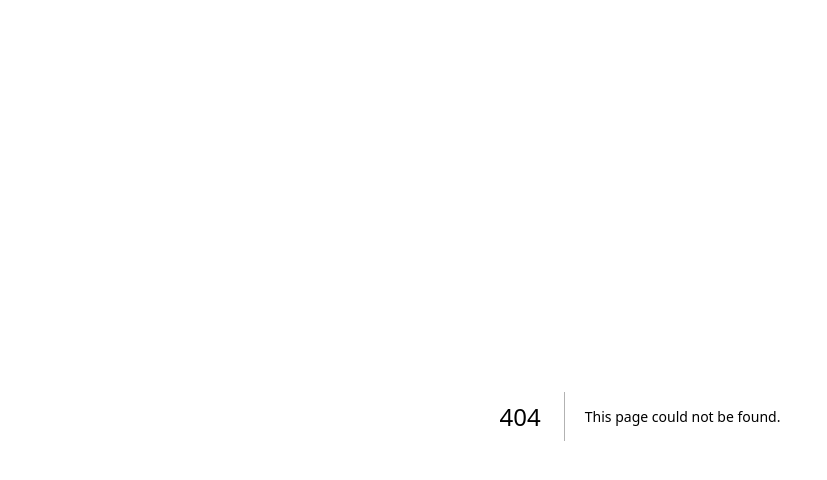
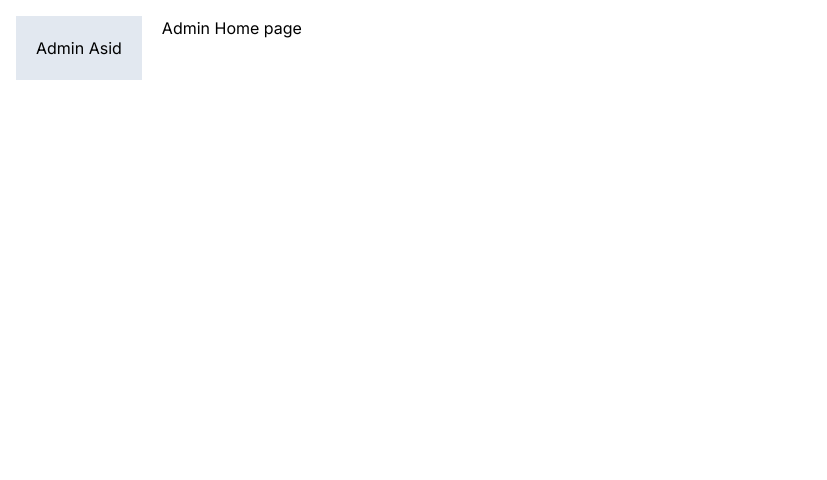
Before and after one commit to javadsaeid/next-training, a Next.js app: page /admin in a window 1280 px wide. Before the commit this address had no page. Shown: the top 480 px of the page, without its empty margins (0-827 px from the left). Built offline with nearby package versions, Linux system fonts and the light colour scheme.

Commit message:
add admin page

```diff
--- /dev/null
+++ b/app/admin/layout.tsx
@@ -0,0 +1,14 @@
+import React, { ReactNode } from 'react'
+interface Props {
+    children: ReactNode
+}
+const AdminLayout = ({children}: Props) => {
+  return (
+    <div className='flex'>
+        <aside className='bg-slate-200 p-5 mr-5'>Admin Asid</aside>
+        <div>{children}</div>
+    </div>
+  )
+}
+
+export default AdminLayout
--- /dev/null
+++ b/app/admin/page.tsx
@@ -0,0 +1,11 @@
+import React from 'react'
+
+const page = () => {
+  return (
+    <div>
+      Admin Home page
+    </div>
+  )
+}
+
+export default page
```
